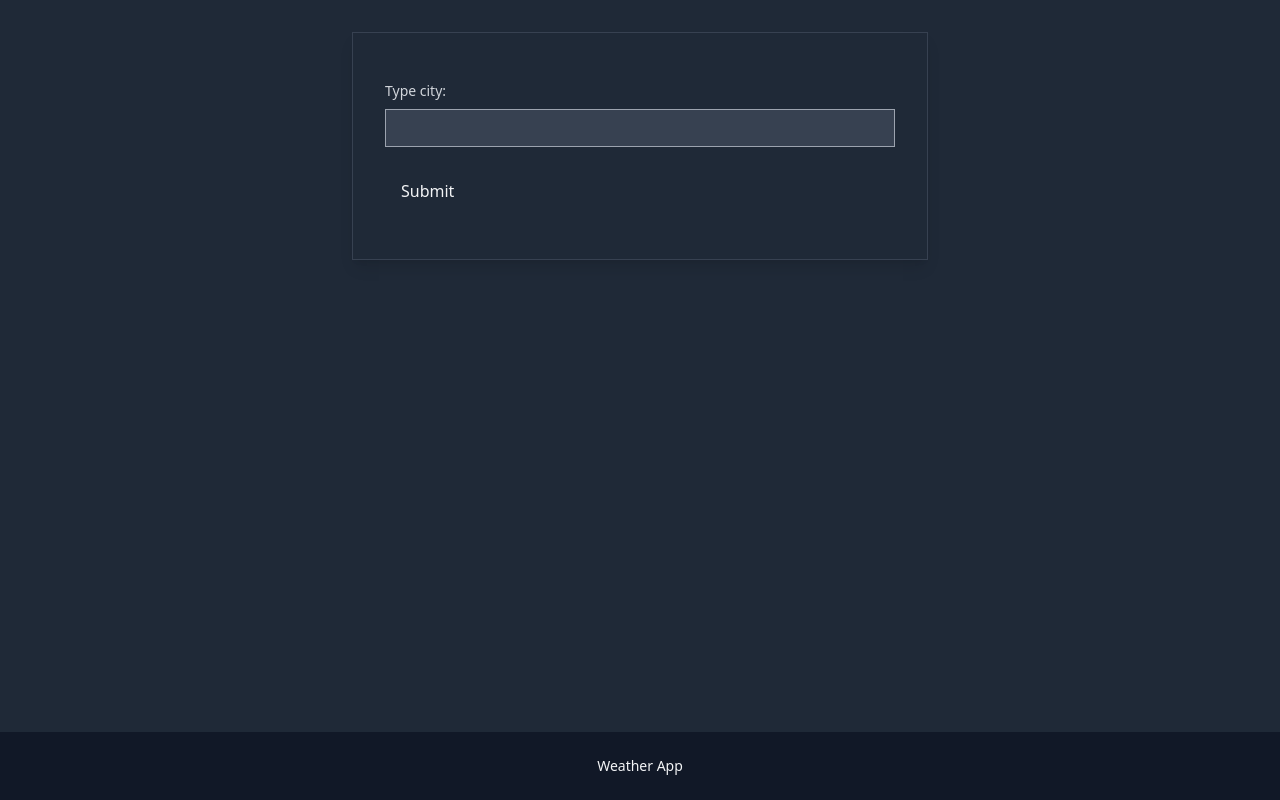
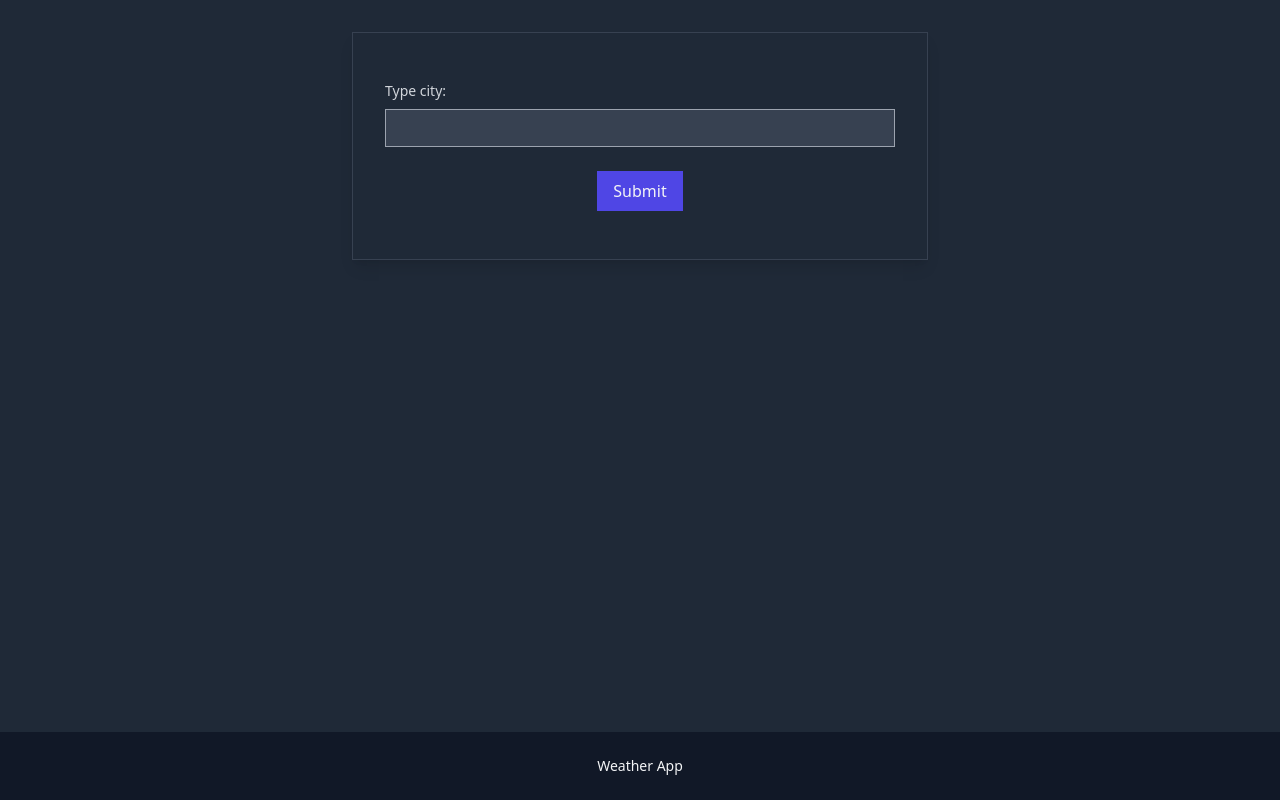
Before and after one commit to KacperNlp/vue-weather-app, a Vue app: page / in a window 1280 px wide. Built offline with nearby package versions, Linux system fonts and the light colour scheme.

Commit message:
Styled AppButton component

```diff
--- a/src/components/AppButton.vue
+++ b/src/components/AppButton.vue
@@ -1,3 +1,5 @@
 <template>
-  <button class="px-4 py-2"><slot></slot></button>
+  <button class="px-4 py-2 bg-indigo-600 hover:bg-indigo-800 duration-200">
+    <slot></slot>
+  </button>
 </template>
--- a/src/components/AppForm.vue
+++ b/src/components/AppForm.vue
@@ -1,7 +1,11 @@
 <template>
   <app-card class="max-w-xl mx-auto">
-    <form>
-      <app-input input-id="city" input-label="Type city:"></app-input>
+    <form class="flex flex-col items-center">
+      <app-input
+        input-id="city"
+        input-label="Type city:"
+        class="w-full"
+      ></app-input>
       <app-button>Submit</app-button>
     </form>
   </app-card>
```
